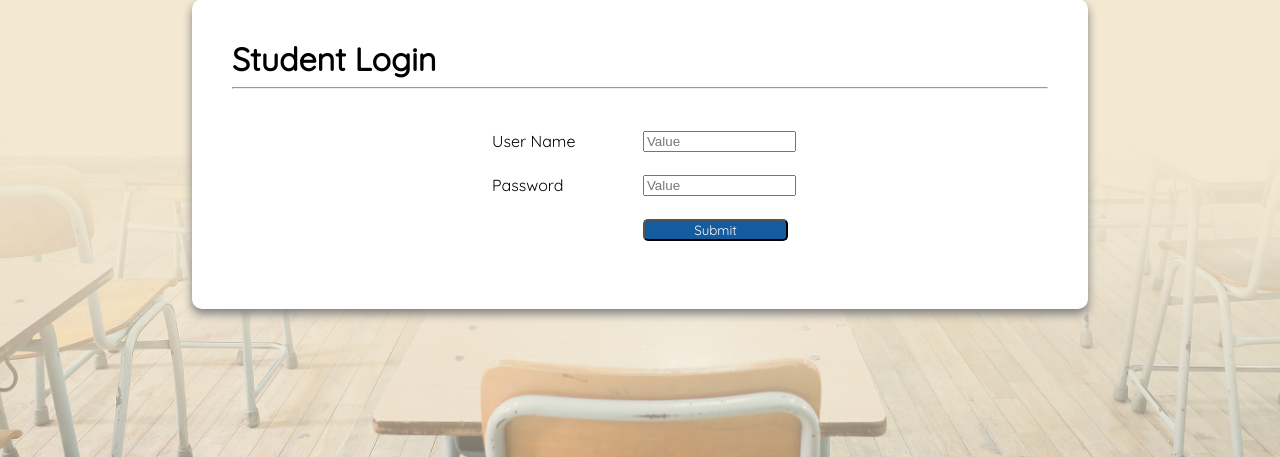
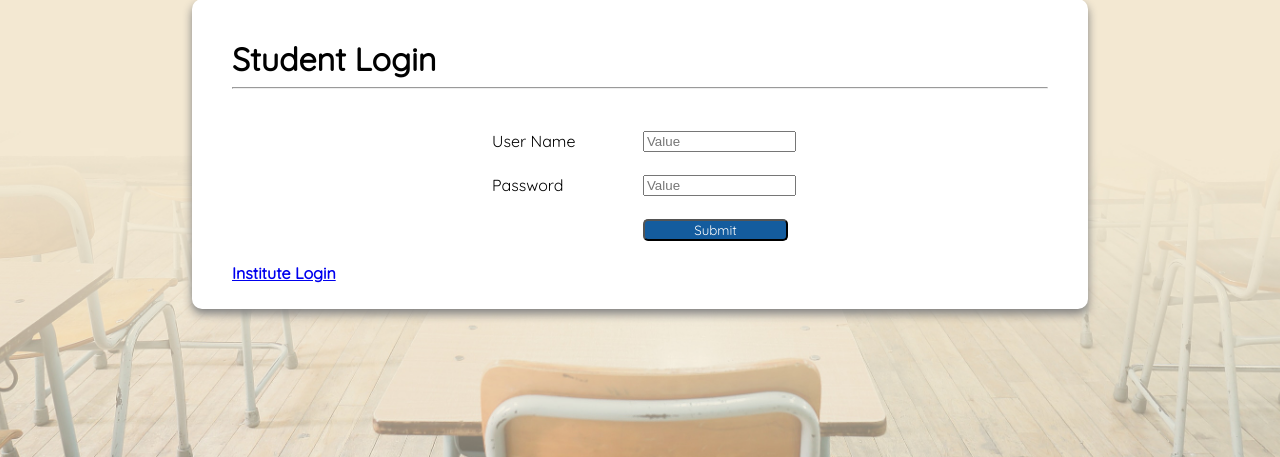
Before and after one commit to Suchith19792/eParent, a PHP site: page /Authintication_withFrontEnd/login_st.php?a=1 in a window 1280 px wide. Shown: the part 241-698 px from the top of the page. Run offline with PHP 8.4, Linux system fonts and the light colour scheme.

Commit message:
Update login_st.php

```diff
--- a/Authintication_withFrontEnd/login_st.php
+++ b/Authintication_withFrontEnd/login_st.php
@@ -174,7 +174,7 @@
         </table>
 
 
-        </form>
+        </form><strong><a href="login_inst.php">Institute Login </a></strong></div>
       </div>
     </div>
   </div>
```
